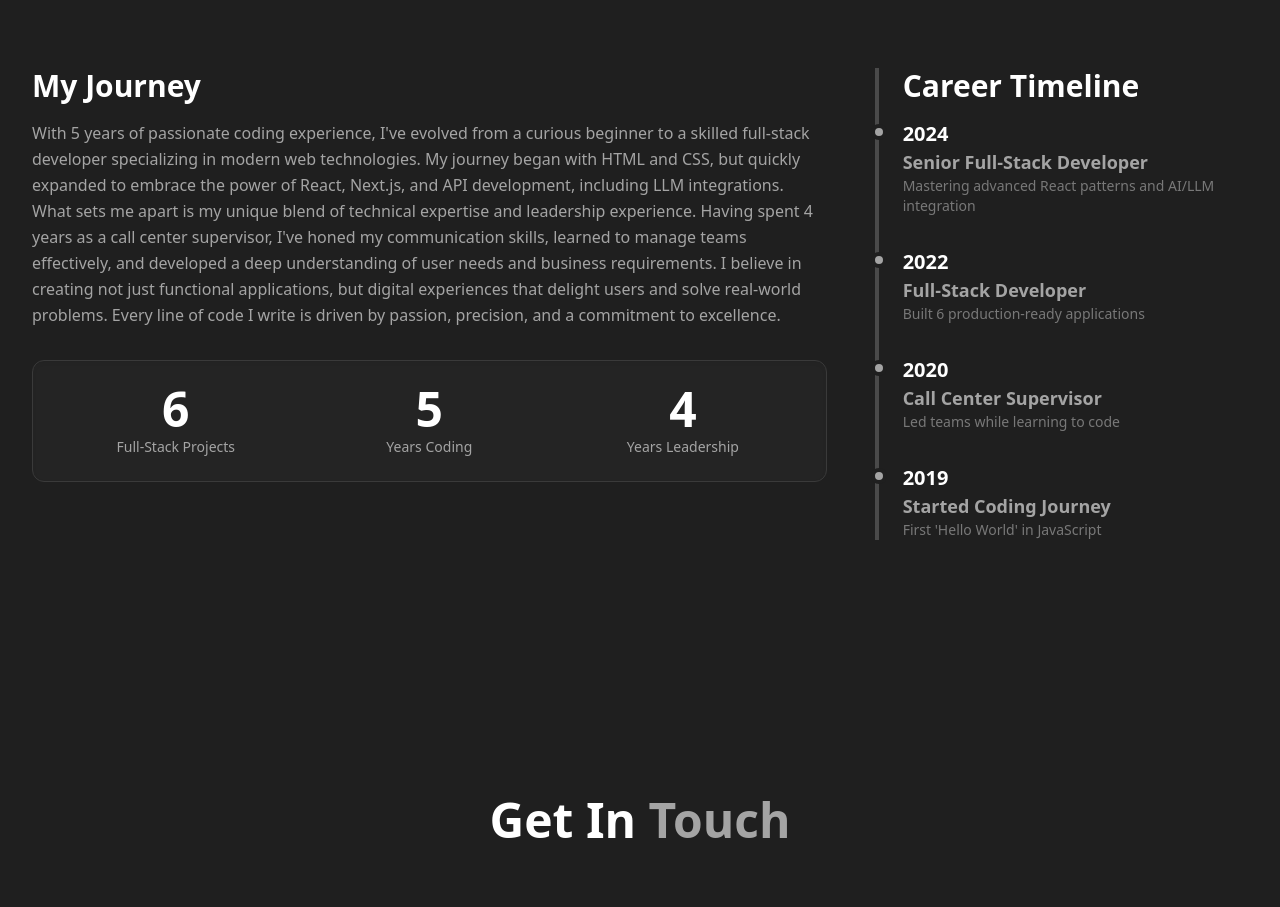
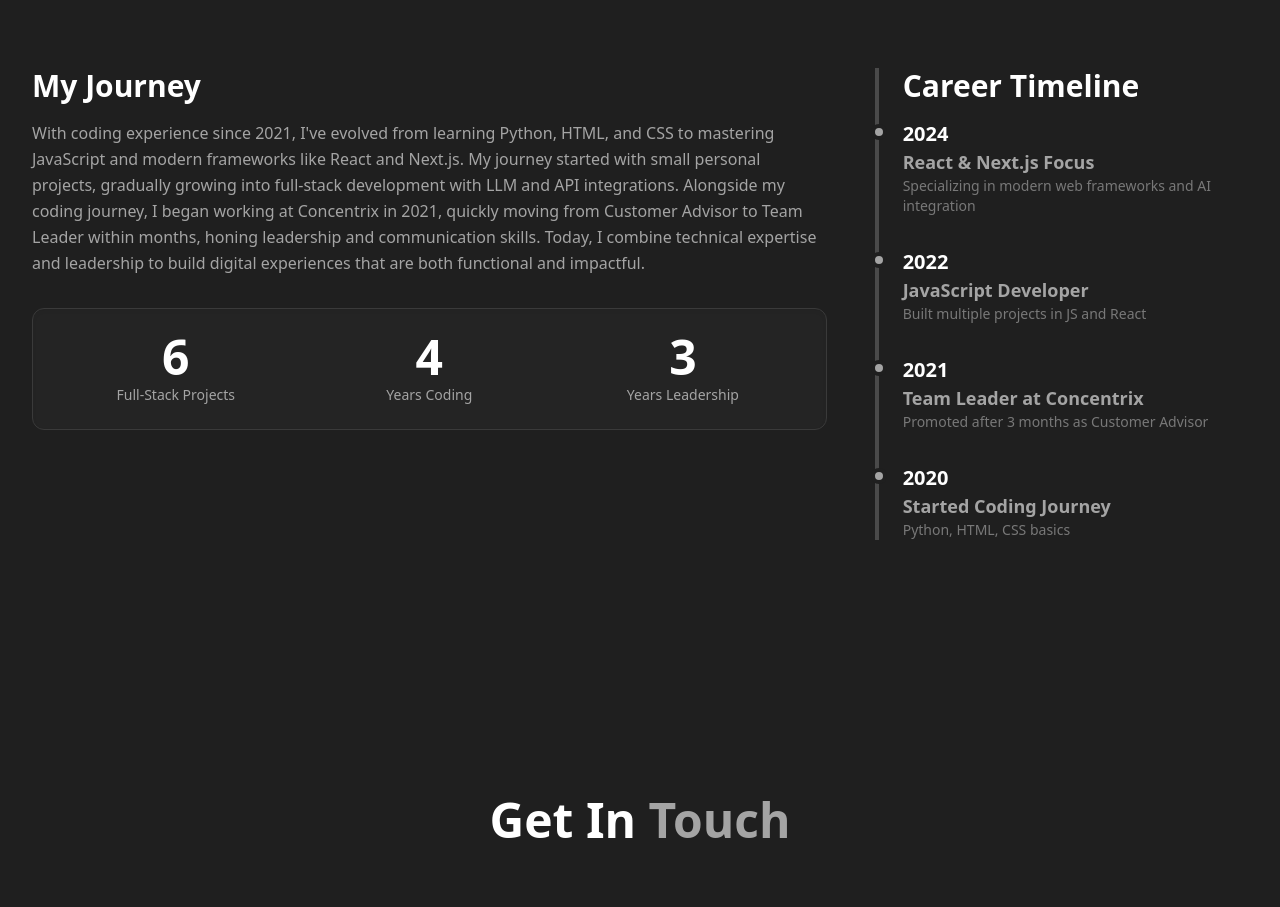
Before and after one commit to Richmano-stack/Richmano2025, a Next.js app: page / in a window 1280 px wide. Shown: the part 2608-3515 px from the top of the page. Built offline with nearby package versions, Linux system fonts and the light colour scheme.

Commit message:
some changes on data

```diff
--- a/components/sections/ContactSection.tsx
+++ b/components/sections/ContactSection.tsx
@@ -1,15 +1,12 @@
 import React, { useState, FormEvent, ChangeEvent } from 'react'; // ⭐ Nouveaux imports pour la gestion d'état et d'événements
 import { Section } from '../common/Section';
 import { FontAwesomeIcon } from '@fortawesome/react-fontawesome';
-import { faEnvelope, faMapMarkerAlt } from '@fortawesome/free-solid-svg-icons';
+import { faEnvelope } from '@fortawesome/free-solid-svg-icons';
 import { faWhatsapp, faGithub, faLinkedin } from '@fortawesome/free-brands-svg-icons';
 
 interface ContactSectionProps {
   data: any;
 }
-
-// ⭐ Endpoint Formspree
-const FORMSPREE_ENDPOINT = "https://formspree.io/f/xdkyapon";
 
 export const ContactSection: React.FC<ContactSectionProps> = ({ data }) => {
     // 1. Définition des états
@@ -34,24 +31,22 @@ export const ContactSection: React.FC<ContactSectionProps> = ({ data }) => {
         setSubmissionStatus('sending');
 
         try {
-            const response = await fetch(FORMSPREE_ENDPOINT, {
+            const response = await fetch(data.contact.formEndpoint, {
                 method: 'POST',
                 headers: {
                     'Content-Type': 'application/json',
                 },
-                // Formatage des données pour Formspree
                 body: JSON.stringify({
                     name: formData.name,
-                    _replyto: formData.email, // Formspree pour l'adresse de réponse
+                    _replyto: formData.email,
                     message: formData.message,
                 }),
             });
 
             if (response.ok) {
                 setSubmissionStatus('success');
-                // Réinitialiser le formulaire après un envoi réussi
                 setFormData({ name: '', email: '', message: '' });
-                // Le message de succès s'affichera via le rendu conditionnel
+
             } else {
                 setSubmissionStatus('error');
             }
@@ -61,7 +56,7 @@ export const ContactSection: React.FC<ContactSectionProps> = ({ data }) => {
         }
     };
 
-    // Le JSX utilise les états et les gestionnaires mis à jour
+
     return (
         <Section id="contact">
             <h2
@@ -73,7 +68,6 @@ export const ContactSection: React.FC<ContactSectionProps> = ({ data }) => {
             </h2>
 
             <div className="grid grid-cols-1 md:grid-cols-2 gap-12" >
-                {/* A. Info & Details (Unchanged) */}
                 <div className="space-y-6 sm:space-y-8" data-aos="fade-up">
                     <h3 className="text-2xl sm:text-3xl font-bold mb-4" style={{ color: 'var(--text-primary)' }}>
                         Let's Work Together
@@ -83,7 +77,7 @@ export const ContactSection: React.FC<ContactSectionProps> = ({ data }) => {
                         hi, I'll try my best to get back to you!
                     </p>
 
-                    {/* Contact Details (Unchanged) */}
+
                     {[
                         { label: 'Email', value: data.contact.email, icon: faEnvelope },
                         { label: 'WhatsApp', value: data.contact.phone, icon: faWhatsapp },
@@ -104,16 +98,16 @@ export const ContactSection: React.FC<ContactSectionProps> = ({ data }) => {
                     ))}
                 </div>
 
-                {/* B. Contact Form (Géré par React/AJAX) */}
+
                 <div className="p-6 sm:p-8 rounded-2xl shadow-xl border transition duration-300 transform hover:scale-[1.01]" data-aos="fade-up" style={{ backgroundColor: 'var(--bg-card)', borderColor: 'var(--border-light)' }} onMouseEnter={(e) => (e.currentTarget.style.borderColor = 'var(--text-secondary)')} onMouseLeave={(e) => (e.currentTarget.style.borderColor = 'var(--border-light)')}>
                     <h3 className="text-2xl sm:text-3xl font-bold mb-6" style={{ color: 'var(--text-primary)' }}>
                         Send a Message
                     </h3>
                     <form
-                        onSubmit={handleSubmit} // ⭐ Utilisation du gestionnaire React
+                        onSubmit={handleSubmit}
                         className="space-y-4"
                     >
-                        {/* INPUT NAME */}
+
                         <input
                             type="text"
                             name="name"
@@ -125,14 +119,14 @@ export const ContactSection: React.FC<ContactSectionProps> = ({ data }) => {
                             className="w-full p-3 rounded-lg border transition"
                             style={{ backgroundColor: 'var(--bg-surface)', color: 'var(--text-primary)', borderColor: 'var(--border-light)' }}
                         />
-                        {/* INPUT EMAIL */}
+
                         <input
                             type="email"
-                            name="email" // Utilisé 'email' pour la gestion locale, 'name' dans Formspree est '_replyto'
+                            name="email"
                             placeholder="Email"
                             required
-                            value={formData.email} // ⭐
-                            onChange={handleChange} // ⭐
+                            value={formData.email}
+                            onChange={handleChange}
                             disabled={submissionStatus === 'sending'}
                             className="w-full p-3 rounded-lg border transition"
                             style={{ backgroundColor: 'var(--bg-surface)', color: 'var(--text-primary)', borderColor: 'var(--border-light)' }}
@@ -143,8 +137,8 @@ export const ContactSection: React.FC<ContactSectionProps> = ({ data }) => {
                             name="message"
                             rows={4}
                             required
-                            value={formData.message} // ⭐
-                            onChange={handleChange} // ⭐
+                            value={formData.message}
+                            onChange={handleChange}
                             disabled={submissionStatus === 'sending'}
                             className="w-full p-3 rounded-lg border transition"
                             style={{ backgroundColor: 'var(--bg-surface)', color: 'var(--text-primary)', borderColor: 'var(--border-light)' }}
--- a/data/portfolioData.ts
+++ b/data/portfolioData.ts
@@ -1,8 +1,6 @@
-import { faEnvelope, faH, faUser } from "@fortawesome/free-solid-svg-icons";
-import { faReact } from "@fortawesome/free-brands-svg-icons";
+import { faEnvelope, faUser } from "@fortawesome/free-solid-svg-icons";
+import { faReact, faPython, faHtml5, faGithub, faLinkedin, faFacebook } from "@fortawesome/free-brands-svg-icons";
 import { faCode } from "@fortawesome/free-solid-svg-icons";
-import { faPython } from "@fortawesome/free-brands-svg-icons";
-import { faHtml5 } from "@fortawesome/free-brands-svg-icons";
 
 export const PORTFOLIO_DATA = {
   name: "Richmano NASY",
@@ -27,7 +25,7 @@ export const PORTFOLIO_DATA = {
       tech: "Next.js, OpenAI API, Tailwind CSS",
       desc: "A Next.js project showcasing Madagascar's political history since 1958, featuring an AI historian assistant for exploration—a demonstration of powerful LLM integration.",
       liveLink: "https://madagascar-nu.vercel.app/",
-        githubLink: "https://github.com/Richmano-stack/madagascar", // Assuming this is the GitHub repo structure
+      githubLink: "https://github.com/Richmano-stack/madagascar",
     },
     {
       id: 2,
@@ -35,28 +33,56 @@ export const PORTFOLIO_DATA = {
       tech: "Next.js, React, Tailwind CSS",
       desc: "A clean, responsive web application built for resizing and compressing images with an intuitive, seamless user interface.",
       liveLink: "https://photo-resize-two.vercel.app/",
-        githubLink: "https://github.com/Richmano-stack/photo-resize", // Assuming this is the GitHub repo structure
+      githubLink: "https://github.com/Richmano-stack/photo-resize",
     },
   ],
   about: {
-    summary: "With 5 years of passionate coding experience, I've evolved from a curious beginner to a skilled full-stack developer specializing in modern web technologies. My journey began with HTML and CSS, but quickly expanded to embrace the power of React, Next.js, and API development, including LLM integrations. What sets me apart is my unique blend of technical expertise and leadership experience. Having spent 4 years as a call center supervisor, I've honed my communication skills, learned to manage teams effectively, and developed a deep understanding of user needs and business requirements. I believe in creating not just functional applications, but digital experiences that delight users and solve real-world problems. Every line of code I write is driven by passion, precision, and a commitment to excellence.",
+    summary: "With coding experience since 2021, I've evolved from learning Python, HTML, and CSS to mastering JavaScript and modern frameworks like React and Next.js. My journey started with small personal projects, gradually growing into full-stack development with LLM and API integrations. Alongside my coding journey, I began working at Concentrix in 2021, quickly moving from Customer Advisor to Team Leader within months, honing leadership and communication skills. Today, I combine technical expertise and leadership to build digital experiences that are both functional and impactful.",
     stats: [
       { count: 6, label: "Full-Stack Projects" },
-      { count: 5, label: "Years Coding" },
-      { count: 4, label: "Years Leadership" },
+      { count: 4, label: "Years Coding" },
+      { count: 3, label: "Years Leadership" },
     ],
     timeline: [
-      { year: 2024, title: "Senior Full-Stack Developer", desc: "Mastering advanced React patterns and AI/LLM integration" },
-      { year: 2022, title: "Full-Stack Developer", desc: "Built 6 production-ready applications" },
-      { year: 2020, title: "Call Center Supervisor", desc: "Led teams while learning to code" },
-      { year: 2019, title: "Started Coding Journey", desc: "First 'Hello World' in JavaScript" },
+      { year: 2024, title: "React & Next.js Focus", desc: "Specializing in modern web frameworks and AI integration" },
+      { year: 2022, title: "JavaScript Developer", desc: "Built multiple projects in JS and React" },
+      { year: 2021, title: "Team Leader at Concentrix", desc: "Promoted after 3 months as Customer Advisor" },
+      { year: 2020, title: "Started Coding Journey", desc: "Python, HTML, CSS basics" },
     ]
   },
   contact: {
     email: "nasyrichmano@gmail.com",
     phone: "(+261) 38 24 212 75",
     location: "Madagascar",
-    Github : "@Richmano-stack",
-    Linkedin : "Richmano NASY",
+    Github: "@Richmano-stack",
+    Linkedin: "Richmano NASY",
+    formEndpoint: "https://formspree.io/f/xdkyapon",
+  },
+  homeCard: {
+    currentTitle: "NextJS Developer",
+    currentPlace: "@ FREELANCING",
+    calendarLink: "https://cal.com/nasy-richmano-zs9hlu/30min?overlayCalendar=true",
+    inDevProject: {
+      title: "Madagascar",
+      description: "Discover Madagascar Political history with an AI assistant",
+      link: "https://madagascar-nu.vercel.app/"
+    },
+    socialLinks: [
+      {
+        icon: faGithub,
+        label: "GitHub Profile",
+        url: "https://github.com/Richmano-stack",
+      },
+      {
+        icon: faLinkedin,
+        label: "LinkedIn Profile",
+        url: "https://www.linkedin.com/in/nasy-richmano-15bb432b7",
+      },
+      {
+        icon: faFacebook,
+        label: "Facebook Profile",
+        url: "https://www.facebook.com/share/17WDLA7KDe/",
+      },
+    ]
   }
-};
+}
```
Lines whose indentation alone changed are shown as unchanged.
